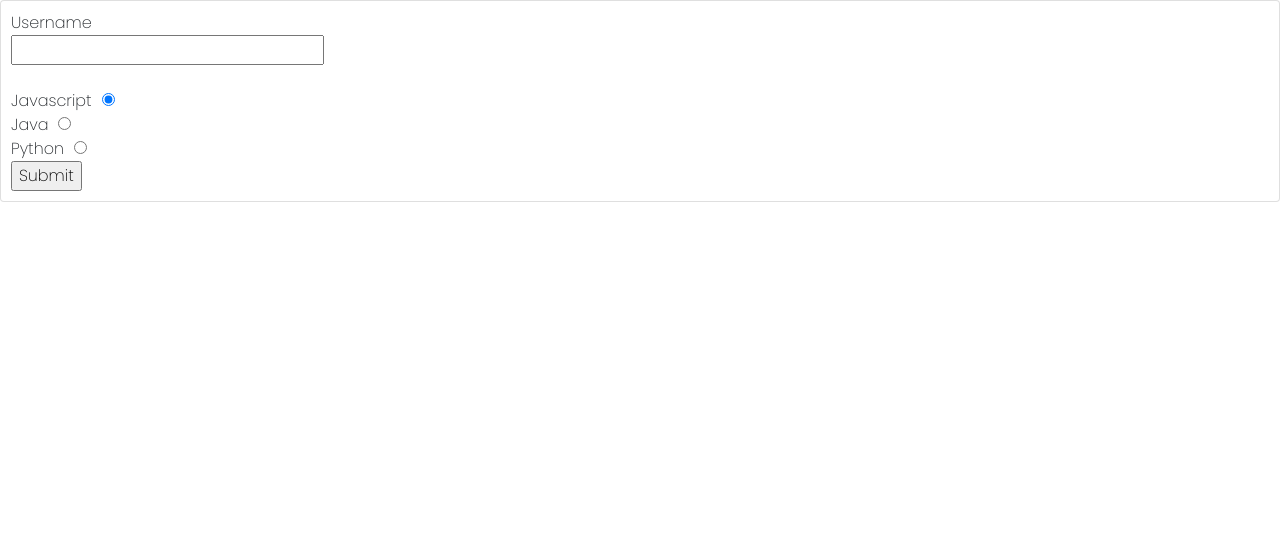
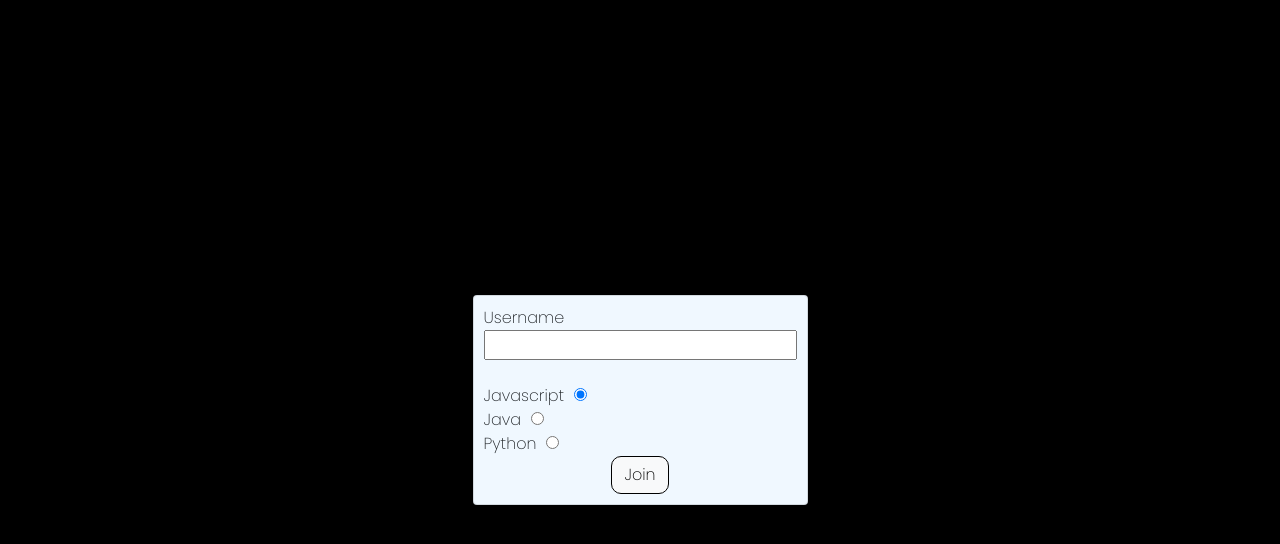
Before and after one commit to MarcChapar/DenoChat, a plain HTML site: page public/index.html in a window 1280 px wide. Drawn offline with nearby package versions, Linux system fonts and the light colour scheme.

Commit message:
Join form improved

```diff
--- a/public/index.html
+++ b/public/index.html
@@ -11,14 +11,16 @@
 </head>
 <body>
     <div class="main">
-        <div class="card" style="padding: 10px">
+        <div class="card join-card" style="padding: 10px">
             <form action="./chat.html">
                 <label for="name">Username</label><br>
                 <input type="text" name="username"> <br><br>
                 <label for="group" class="radio-padding">Javascript</label><input type="radio" name="group" value="Javascript" checked><br>
                 <label for="group" class="radio-padding">Java</label><input type="radio" name="group" value="Java"><br>
                 <label for="group" class="radio-padding">Python</label><input type="radio" name="group" value="Python"> <br>
-                <input type="submit">
+                <div class="join-btn-center">
+                    <button class="btn btn-light join-btn">Join</button>
+                </div>
             </form>
         </div>
     </div>
--- a/public/style.css
+++ b/public/style.css
@@ -5,11 +5,34 @@ html, body {
   body {
     font-family: 'Poppins', sans-serif;
     overflow-y: hidden;
+    background-color: black;
   }
 
 .chat-container {
     display: flex;
     justify-content: center;
+    height: 100%;
+}
+
+.join-card {
+    background-color: aliceblue;
+}
+
+.join-btn {
+    border-radius: 10px;
+    border-style: solid;
+    border-color: black;
+    margin-left: auto
+}
+
+.join-btn-center {
+    display: grid;
+    place-content: center;
+}
+
+.main {
+    display: grid;
+    place-items: center;
     height: 100%;
 }
 
@@ -21,7 +44,7 @@ html, body {
 }
 
 .left-column {
-    background-color: rgb(98, 109, 109);
+    background-color:rgb(176, 183, 183);
     height: 100%;
     width: 17%;
 }
@@ -61,6 +84,7 @@ html, body {
     height: 95%;
     display: flex;
     flex-direction: column;
+    background-color: aliceblue;
 }
 
 .chat-messages {
```
